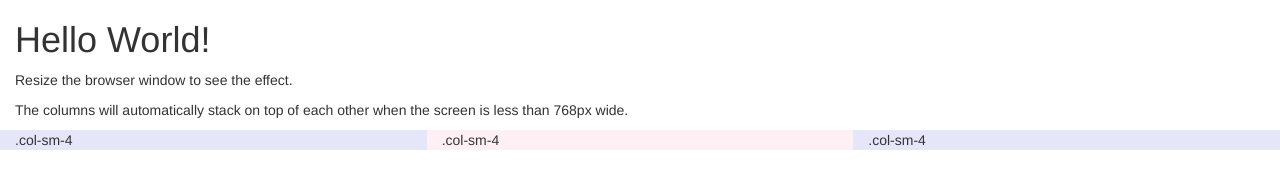
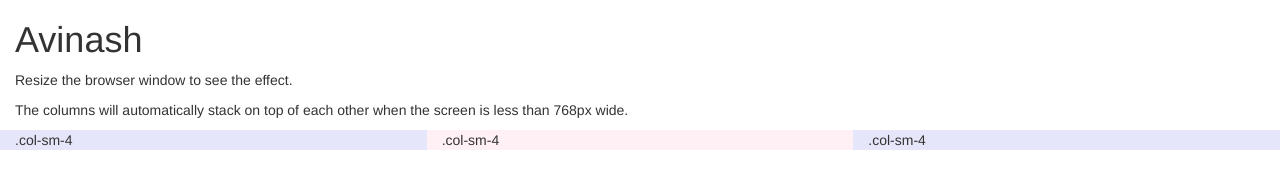
Before and after one commit to pavinash777/DemoProject, a plain HTML site: page index.html in a window 1280 px wide. Drawn offline with nearby package versions, Linux system fonts and the light colour scheme.

Commit message:
Changed headings

```diff
--- a/index.html
+++ b/index.html
@@ -11,7 +11,7 @@
 <body>
 
 <div class="container-fluid">
-  <h1>Hello World!</h1>
+  <h1>Avinash</h1>
   <p>Resize the browser window to see the effect.</p>
   <p>The columns will automatically stack on top of each other when the screen is less than 768px wide.</p>
   <div class="row">
```
